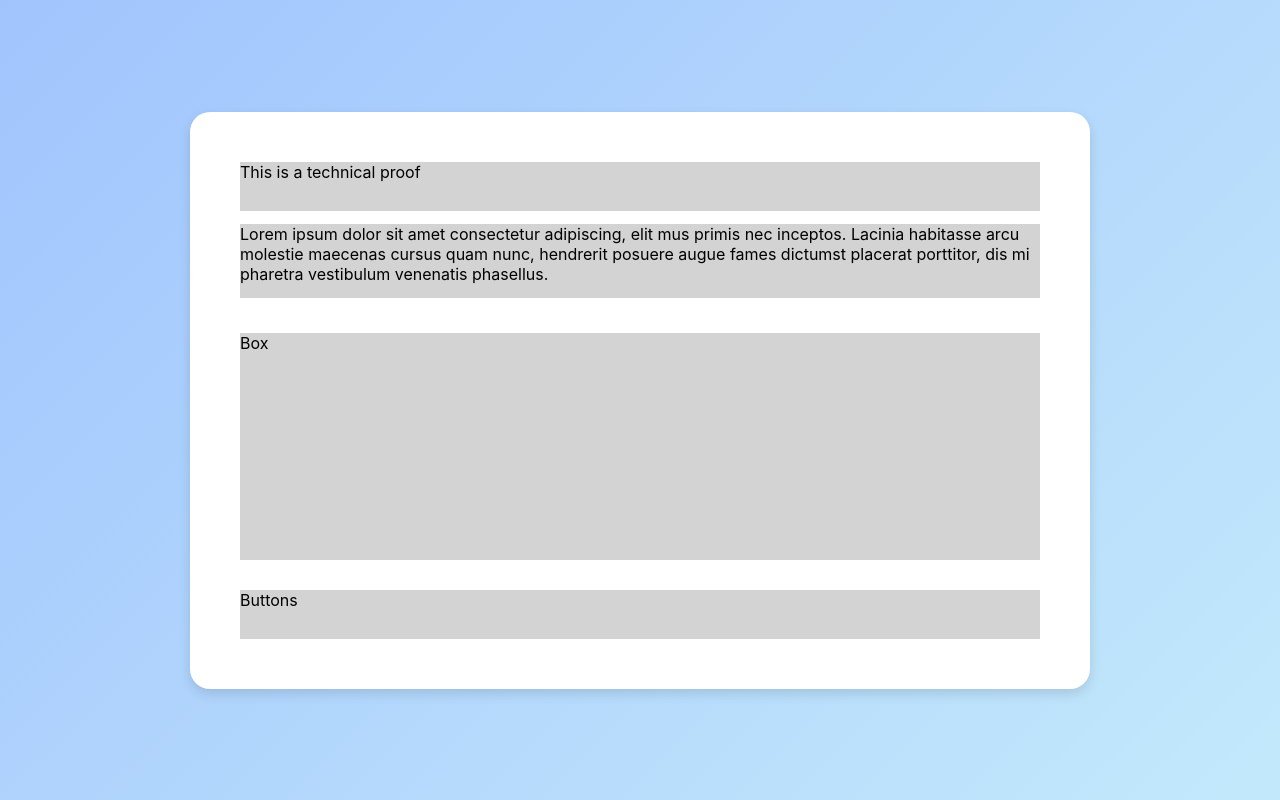
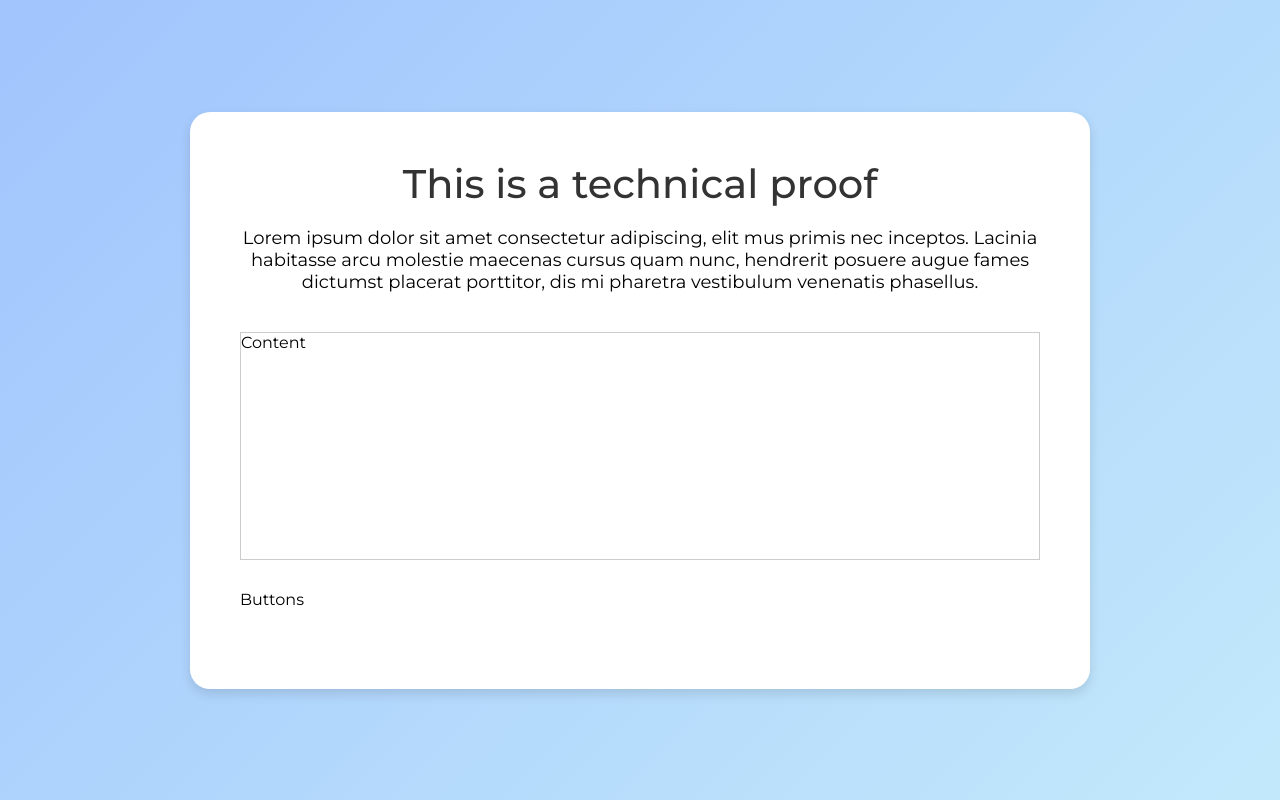
Before and after one commit to fcodiaz8/ci_prueba_tecnica, a React (Create React App) app: page / in a window 1280 px wide. Built offline with nearby package versions, Linux system fonts and the light colour scheme.

Commit message:
Home: fuentes (Montserrat)

```diff
--- a/src/index.css
+++ b/src/index.css
@@ -1,13 +1,18 @@
+@font-face {
+  font-family: "Montserrat";
+  src: url("./assets/fonts/Montserrat-Regular.ttf") format("truetype");
+  font-style: normal;
+  font-weight: 400;
+}
+
+@font-face {
+  font-family: "Montserrat";
+  src: url("./assets/fonts/Montserrat-Medium.ttf") format("truetype");
+  font-style: normal;
+  font-weight: 500;
+}
+
 body {
   margin: 0;
-  font-family: -apple-system, BlinkMacSystemFont, 'Segoe UI', 'Roboto', 'Oxygen',
-    'Ubuntu', 'Cantarell', 'Fira Sans', 'Droid Sans', 'Helvetica Neue',
-    sans-serif;
-  -webkit-font-smoothing: antialiased;
-  -moz-osx-font-smoothing: grayscale;
+  font-family: "Montserrat", sans-serif;
 }
-
-code {
-  font-family: source-code-pro, Menlo, Monaco, Consolas, 'Courier New',
-    monospace;
-}
--- a/src/pages/Home/index.js
+++ b/src/pages/Home/index.js
@@ -13,7 +13,7 @@ export const Home = () => {
           pharetra vestibulum venenatis phasellus.
         </S.Description>
 
-        <S.Content>Box</S.Content>
+        <S.Content>Content</S.Content>
 
         <S.Buttons>Buttons</S.Buttons>
       </S.Window>
--- a/src/pages/Home/styles.js
+++ b/src/pages/Home/styles.js
@@ -29,25 +29,36 @@ export const Window = styled.div`
 `;
 
 export const Title = styled.div`
-  background-color: lightgray; ///tmp
   width: 800px;
   height: 49px;
+  text-align: center;
+
+  font-size: 40px;
+  font-weight: 500;
+  line-height: 44px;
+  letter-spacing: 0px;
+  color: #333333;
+
   margin-bottom: 13px;
 `;
 
 export const Description = styled.div`
-  background-color: lightgray; ///tmp
   height: 74px;
   margin-bottom: 35px;
+  font-size: 18px;
+  text-align: center;
+
+  display: flex;
+  align-items: center;
 `;
 
 export const Content = styled.div`
-  background-color: lightgray; ///tmp
   height: 227px;
   margin-bottom: 30px;
+
+  border: solid 1px ${C.BORDER};
 `;
 
 export const Buttons = styled.div`
-  background-color: lightgray; ///tmp
   height: 49px;
 `;
--- a/src/styles/index.js
+++ b/src/styles/index.js
@@ -1,5 +1,7 @@
 export const COLOR_PALETTE = {
   BACKGROUND_1: "#A1C4FD",
   BACKGROUND_2: "#C2E9FB",
+  BACKGROUND_3: "#F7F7F7",
   WHITE: "#FFF",
+  BORDER: "#CCC",
 };
```
Also changed, not shown: src/assets/fonts/Montserrat-Medium.ttf (added), src/assets/fonts/Montserrat-Regular.ttf (added).
